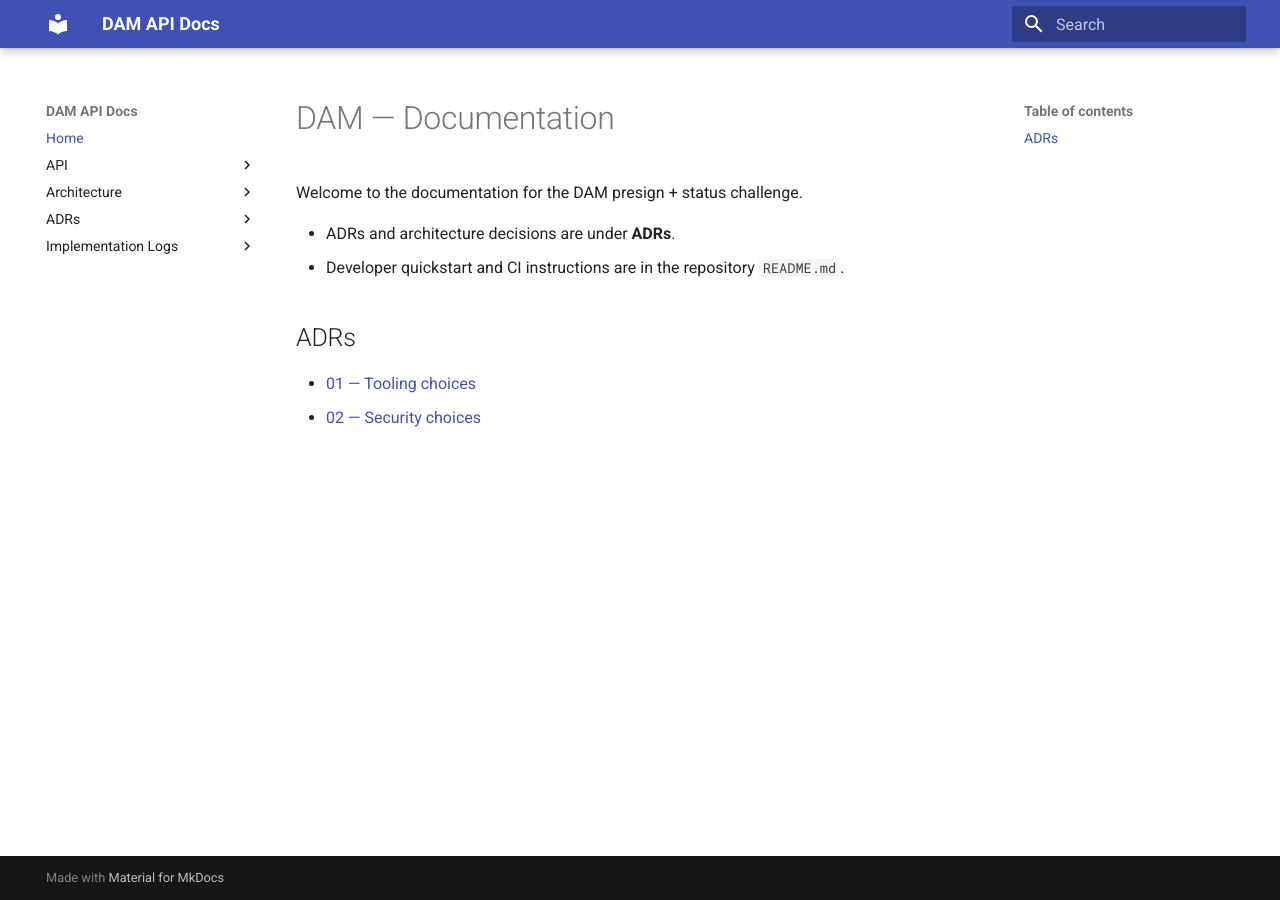
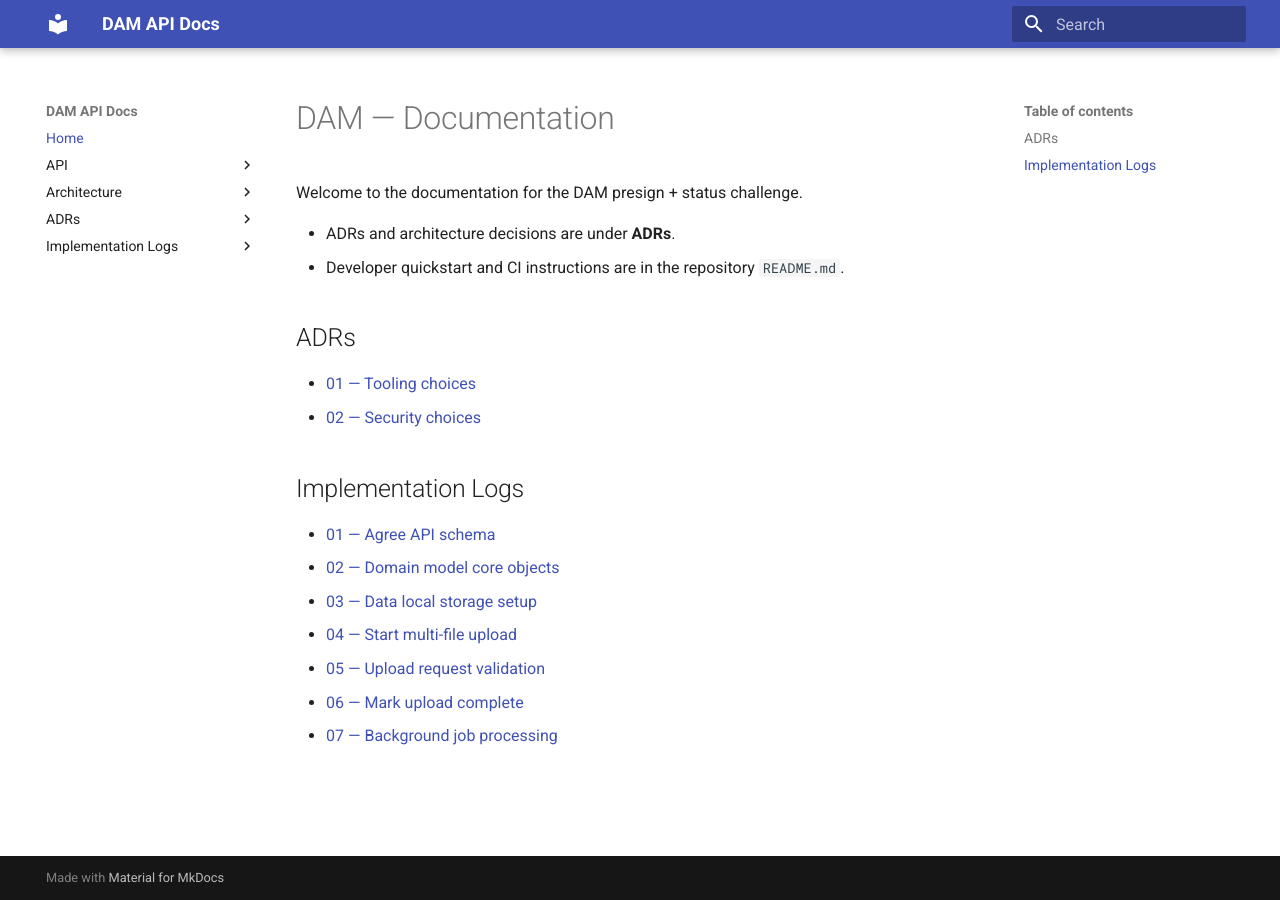
Before and after one commit to hsc00/dam-api, an MkDocs documentation site: the page built from docs/index.md, in a window 1280 px wide. Built offline with MkDocs 1.6.1 and Material for MkDocs 9.7.7, drawn with Linux system fonts in a browser that asks for light colours.

Commit message:
docs: update docs root

```diff
--- a/docs/index.md
+++ b/docs/index.md
@@ -9,3 +9,13 @@ Welcome to the documentation for the DAM presign + status challenge.
 
 - [01 — Tooling choices](adr/01-tooling-choices.md)
 - [02 — Security choices](adr/02-security-choices.md)
+
+## Implementation Logs
+
+- [01 — Agree API schema](logs/01-agree-api-schema.md)
+- [02 — Domain model core objects](logs/02-domain-model-core-objects.md)
+- [03 — Data local storage setup](logs/03-data-local-storage-setup.md)
+- [04 — Start multi-file upload](logs/04-start-multi-file-upload.md)
+- [05 — Upload request validation](logs/05-upload-request-validation.md)
+- [06 — Mark upload complete](logs/06-mark-upload-complete.md)
+- [07 — Background job processing](logs/07-background-job-processing.md)
```
